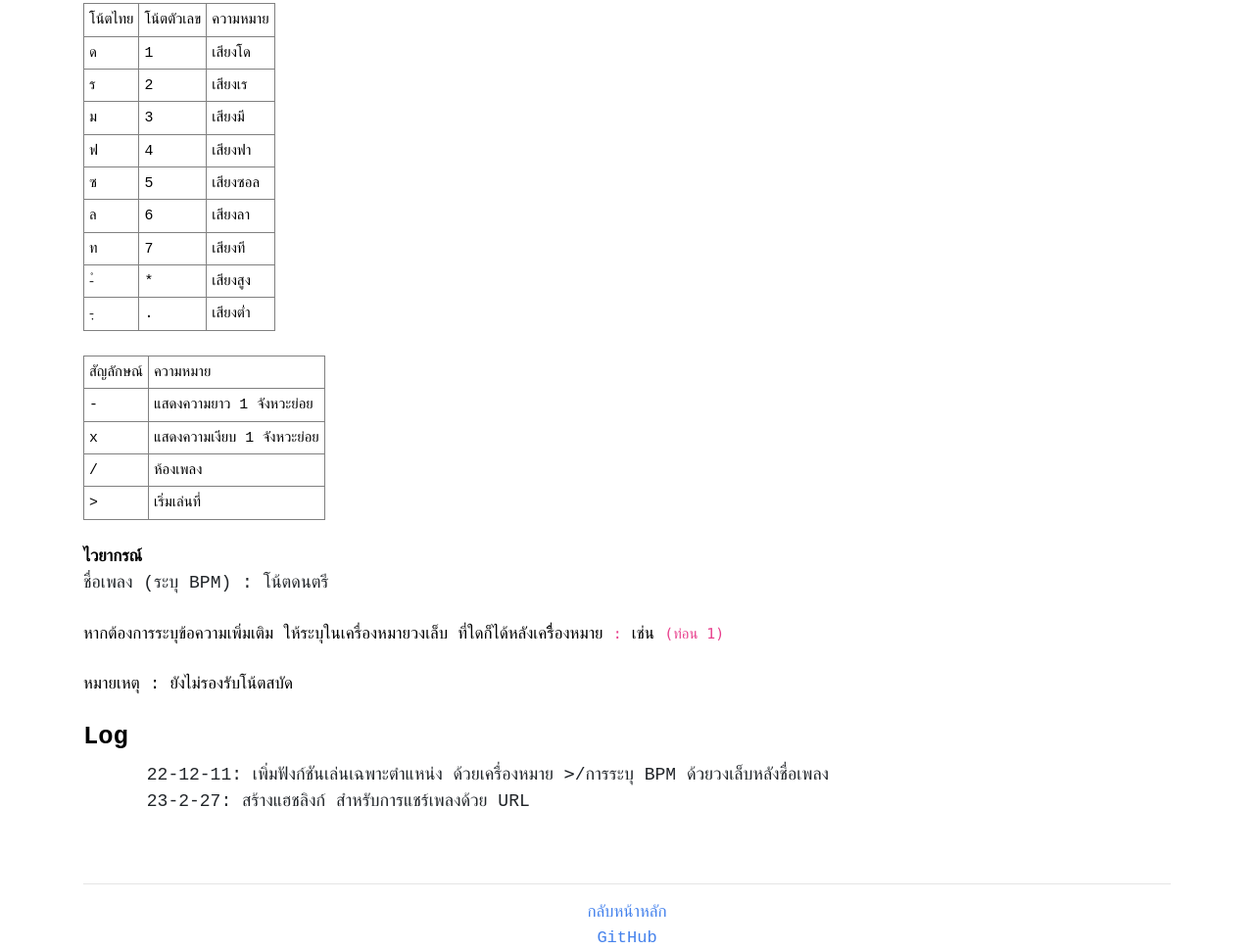
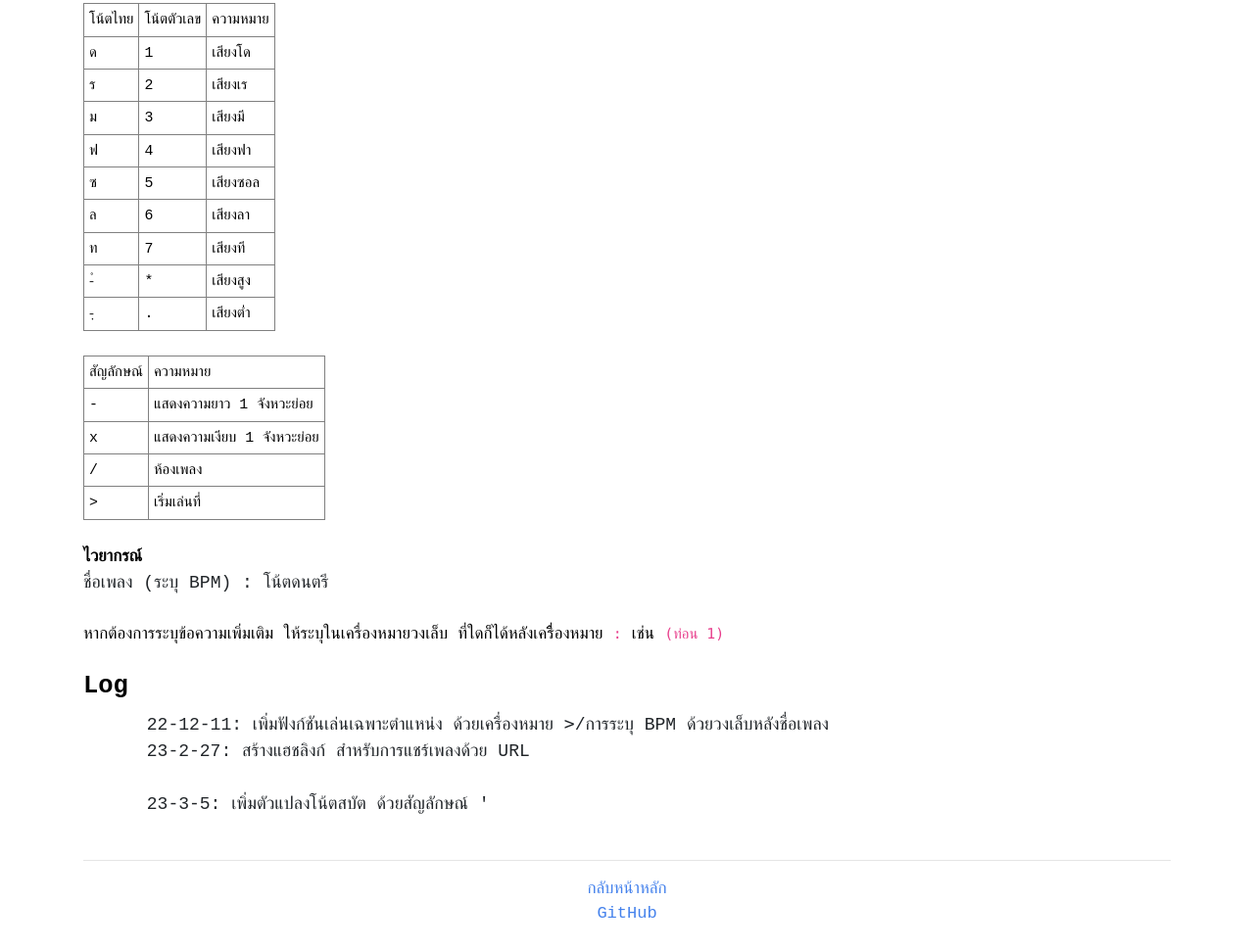
Before and after one commit to warut92/rtttl-th, a plain HTML site: page about.html in a window 1280 px wide. Shown: the part 401-1371 px from the top of the page at 98% size. After the commit the page ends 1347 px from the top, so only its background shows below. Drawn offline with nearby package versions, Linux system fonts and the light colour scheme; a web font is replaced by a local one.

Commit message:
add new log

```diff
--- a/about.html
+++ b/about.html
@@ -54,12 +54,13 @@
     <br>
     <b>ไวยากรณ์</b> <pre>ชื่อเพลง (ระบุ BPM) : โน้ตดนตรี</pre>
     <p>หากต้องการระบุข้อความเพิ่มเติม ให้ระบุในเครื่องหมายวงเล็บ ที่ใดก็ได้หลังเครืื่องหมาย <code>:</code> เช่น <code>(ท่อน 1)</code>
-    <p>หมายเหตุ : ยังไม่รองรับโน้ตสบัด</p>
+    <!-- <p>หมายเหตุ : ยังไม่รองรับโน้ตสบัด</p> -->
     <h4>Log</h4>
     <pre>
       22-12-11: เพิ่มฟังก์ชันเล่นเฉพาะตำแหน่ง ด้วยเครื่องหมาย <code>></code>/การระบุ BPM ด้วยวงเล็บหลังชื่อเพลง
       23-2-27: สร้างแฮชลิงก์ สำหรับการแชร์เพลงด้วย URL
       <!-- 23-3-5: เพิ่มแป้นพิมพ์ตัวโน้ตสำหรับมือถือ -->
+      23-3-5: เพิ่มตัวแปลงโน้ตสบัต ด้วยสัญลักษณ์ '
     </pre>
 
 
```
